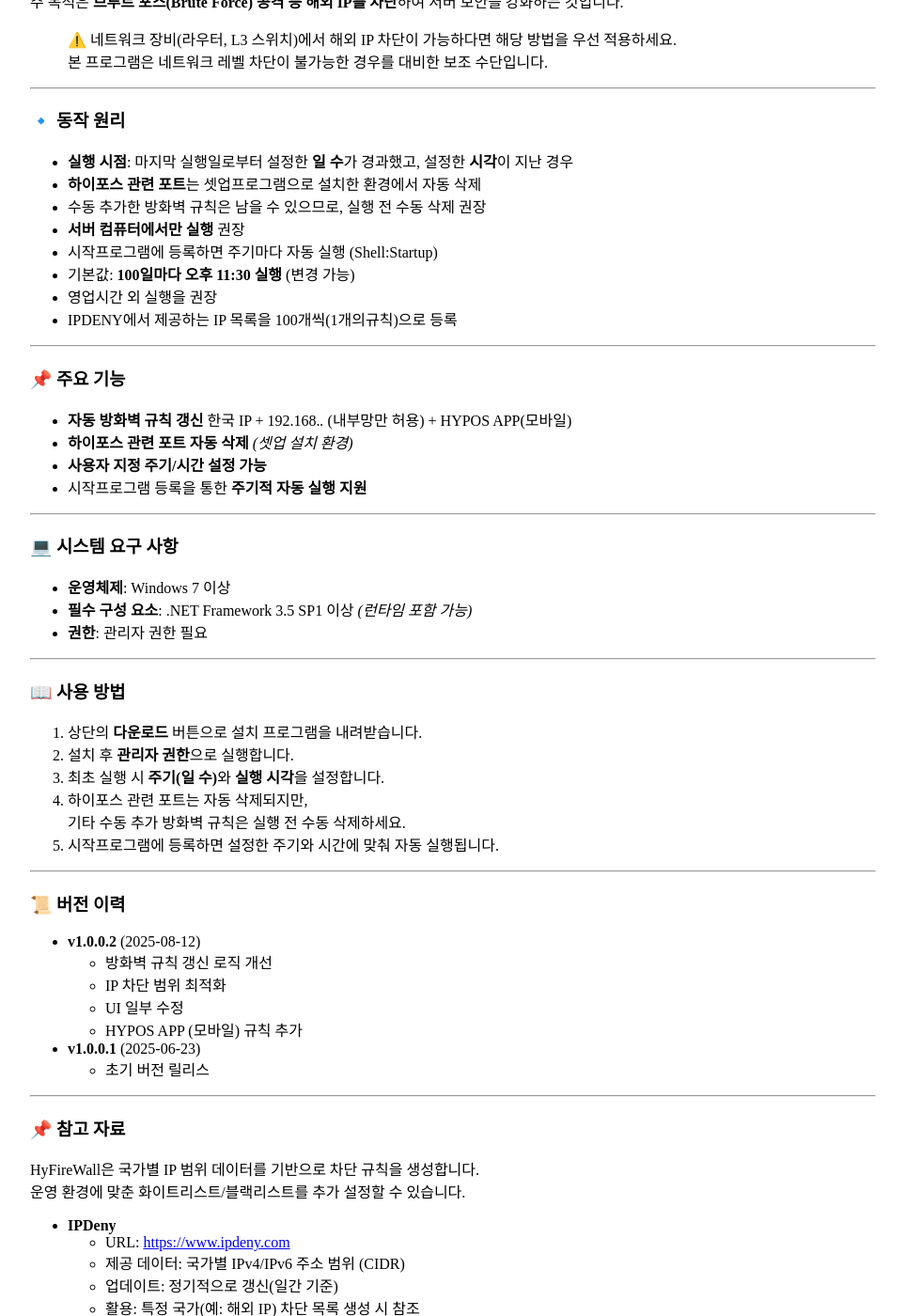
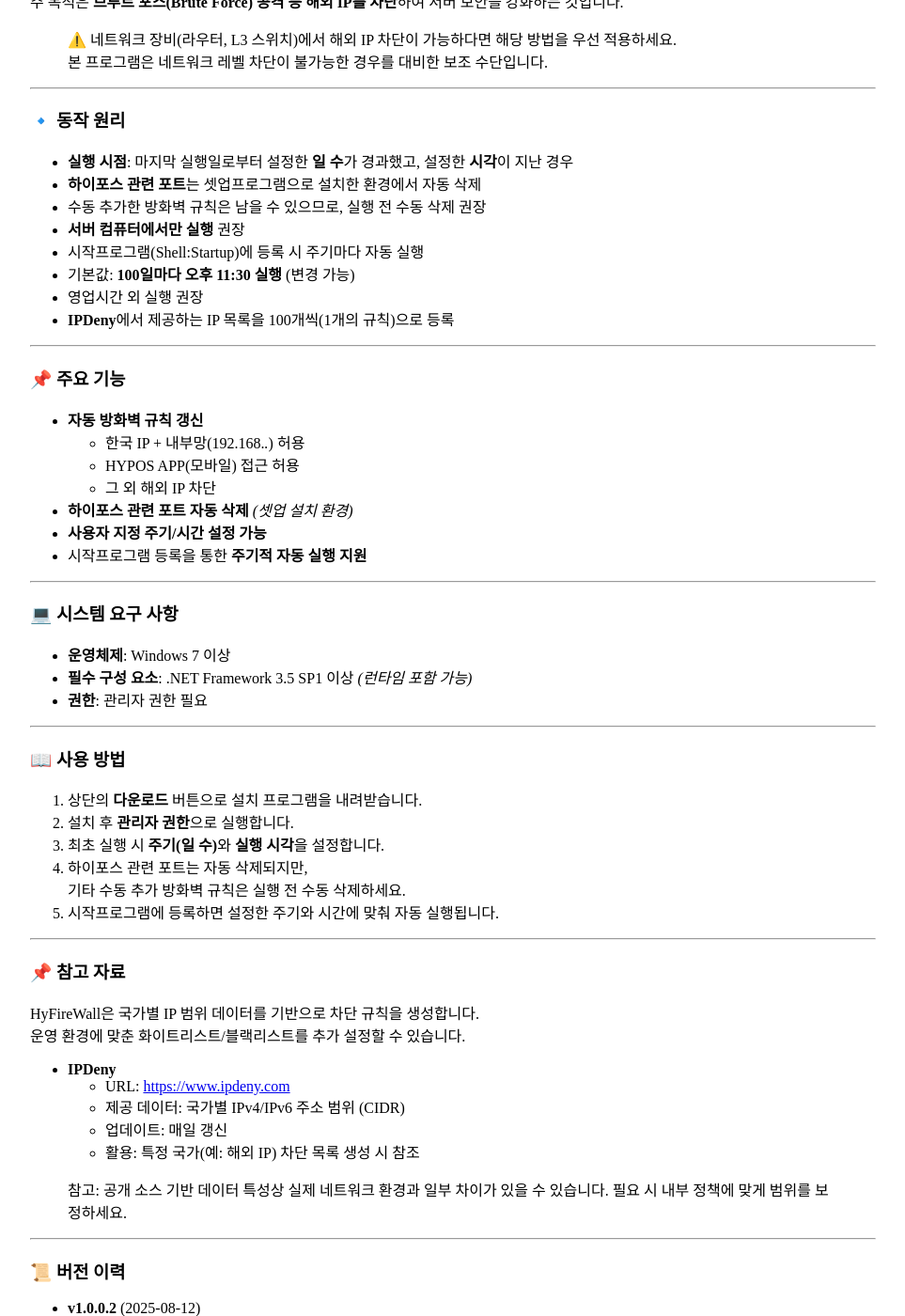
Before and after one commit to LeeTaeJong/LeeTaeJong.github.io, a Jekyll site: the page built from projects/HyFireWall.md, in a window 1280 px wide and 1400 px high, scrolled down 551 px. Shown: the whole window at 94% size, without its empty margins (158-1121 px from the left). Built offline with Jekyll 4.4.1, drawn with Linux system fonts in a browser that asks for light colours; some of the changed text lies outside the part shown.

Commit message:
Update HyFireWall.md

```diff
--- a/projects/HyFireWall.md
+++ b/projects/HyFireWall.md
@@ -27,15 +27,18 @@ faq:
 - **하이포스 관련 포트**는 셋업프로그램으로 설치한 환경에서 자동 삭제
 - 수동 추가한 방화벽 규칙은 남을 수 있으므로, 실행 전 수동 삭제 권장
 - **서버 컴퓨터에서만 실행** 권장
-- 시작프로그램에 등록하면 주기마다 자동 실행 (Shell:Startup)
+- 시작프로그램(Shell:Startup)에 등록 시 주기마다 자동 실행
 - 기본값: **100일마다 오후 11:30 실행** (변경 가능)
-- 영업시간 외 실행을 권장
-- IPDENY에서 제공하는 IP 목록을 100개씩(1개의규칙)으로 등록
+- 영업시간 외 실행 권장
+- **IPDeny**에서 제공하는 IP 목록을 100개씩(1개의 규칙)으로 등록
 
 ---
 
 ### 📌 주요 기능
-- **자동 방화벽 규칙 갱신** 한국 IP + 192.168.*.* (내부망만 허용) + HYPOS APP(모바일)
+- **자동 방화벽 규칙 갱신**
+  - 한국 IP + 내부망(192.168.*.*) 허용
+  - HYPOS APP(모바일) 접근 허용
+  - 그 외 해외 IP 차단
 - **하이포스 관련 포트 자동 삭제** *(셋업 설치 환경)*
 - **사용자 지정 주기/시간 설정 가능**
 - 시작프로그램 등록을 통한 **주기적 자동 실행 지원**
@@ -59,17 +62,6 @@ faq:
 
 ---
 
-### 📜 버전 이력
-- **v1.0.0.2** (2025-08-12)
-  - 방화벽 규칙 갱신 로직 개선
-  - IP 차단 범위 최적화
-  - UI 일부 수정
-  - HYPOS APP (모바일) 규칙 추가
-- **v1.0.0.1** (2025-06-23)
-  - 초기 버전 릴리스
-
----
-
 ### 📌 참고 자료
 HyFireWall은 국가별 IP 범위 데이터를 기반으로 차단 규칙을 생성합니다.
 운영 환경에 맞춘 화이트리스트/블랙리스트를 추가 설정할 수 있습니다.
@@ -77,15 +69,21 @@ HyFireWall은 국가별 IP 범위 데이터를 기반으로 차단 규칙을 생
 - **IPDeny**
   - URL: <https://www.ipdeny.com>
   - 제공 데이터: 국가별 IPv4/IPv6 주소 범위 (CIDR)
-  - 업데이트: 정기적으로 갱신(일간 기준)
+  - 업데이트: 매일 갱신
   - 활용: 특정 국가(예: 해외 IP) 차단 목록 생성 시 참조
 
 > 참고: 공개 소스 기반 데이터 특성상 실제 네트워크 환경과 일부 차이가 있을 수 있습니다. 필요 시 내부 정책에 맞게 범위를 보정하세요.
 
 ---
 
-> 🛡 본 프로그램은 Windows 방화벽 레벨에서 작동하며, 모든 보안 위협을 100% 차단하는 것을 보장하지 않습니다.
-> 실제 운영 환경 적용 전 테스트 환경에서 충분히 검증하시기 바랍니다.
+### 📜 버전 이력
+- **v1.0.0.2** (2025-08-12)
+  - 방화벽 규칙 갱신 로직 개선
+  - IP 차단 범위 최적화
+  - UI 일부 수정
+  - HYPOS APP(모바일) 규칙 추가
+- **v1.0.0.1** (2025-06-23)
+  - 초기 버전 릴리스
 
 ---
 
```
Also changed, not shown: other parts of projects/HyFireWall.md (+1 -1 lines).
